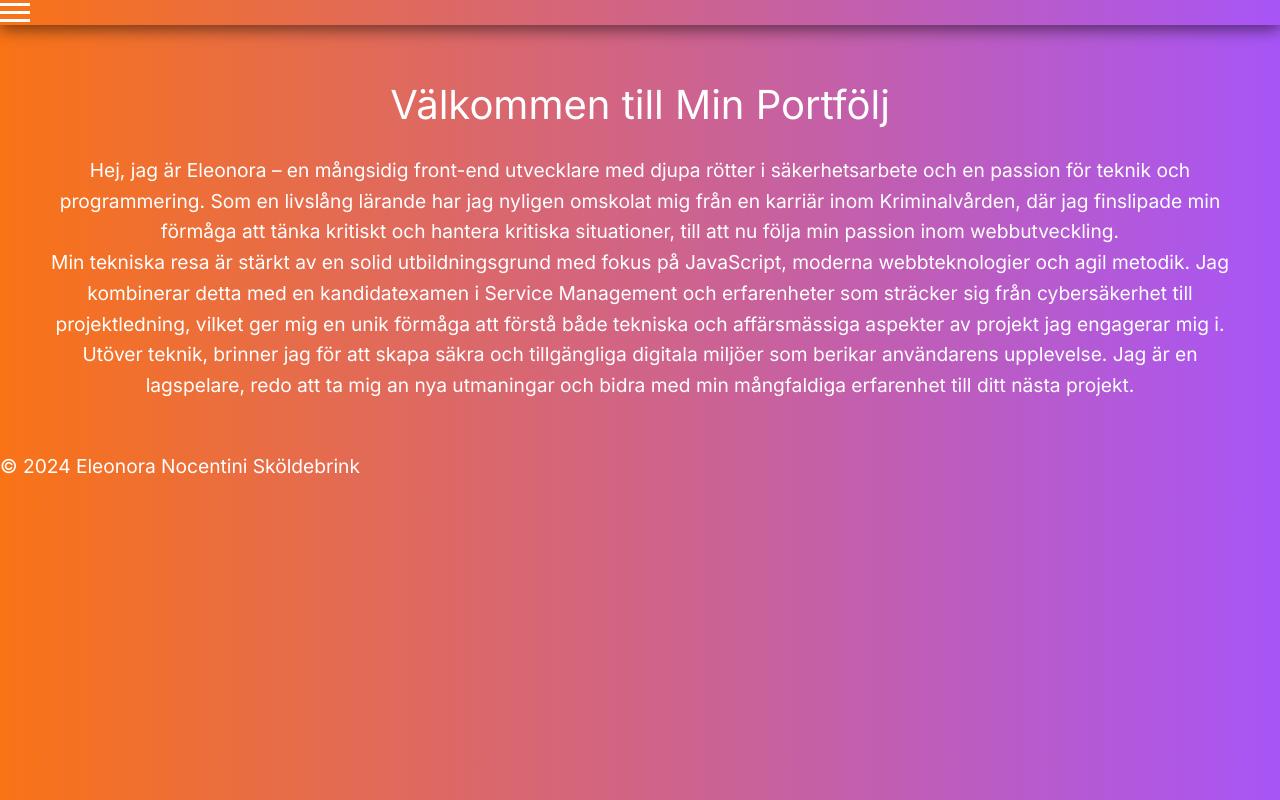
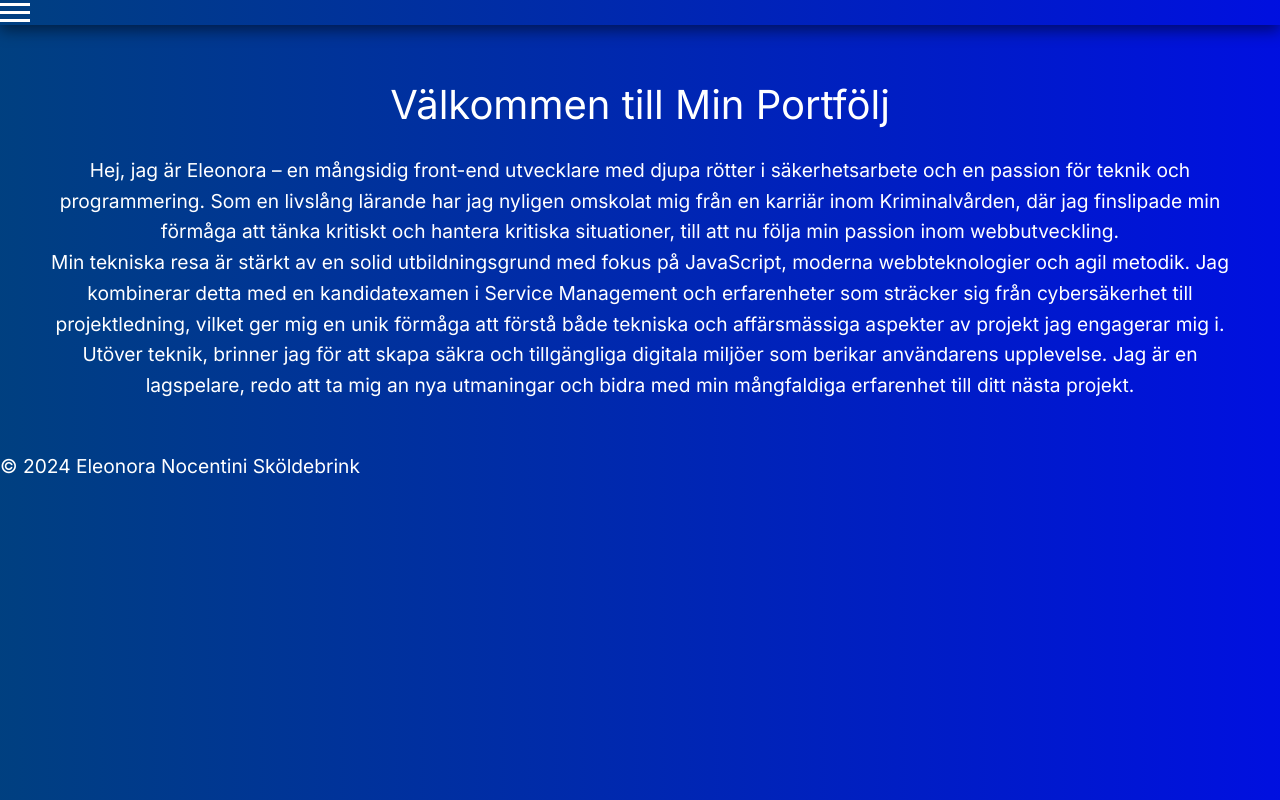
Before and after one commit to Elli2022/my-portfolio, a Next.js app: page / in a window 1280 px wide. Built offline with nearby package versions, Linux system fonts and the light colour scheme.

Commit message:
gradient different colors

```diff
--- a/src/app/globals.css
+++ b/src/app/globals.css
@@ -175,3 +175,23 @@ nav {
     font-weight: 700;
     text-decoration: none;
   }
+
+  @keyframes gradientAnimation {
+    0% {
+      background-position: 0% 50%;
+    }
+    50% {
+      background-position: 100% 50%;
+    }
+    100% {
+      background-position: 0% 50%;
+    }
+  }
+
+  .animated-gradient {
+    background: linear-gradient(270deg, blue, green, orange, purple);
+    background-size: 800% 800%;
+    animation: gradientAnimation 15s ease infinite;
+  }
+
+  /* Använd sedan denna klass för din div-container */
--- a/src/app/page.tsx
+++ b/src/app/page.tsx
@@ -5,7 +5,7 @@ import Navbar from "./components/Navbar";
 function Home() {
   return (
     <>
-      <div className="min-h-screen bg-gradient-to-r from-orange-500 to-purple-500">
+      <div className="min-h-screen min-h-screen animated-gradient">
         <Navbar />
         <div className="home">
           <h1>Välkommen till Min Portfölj</h1>
```
